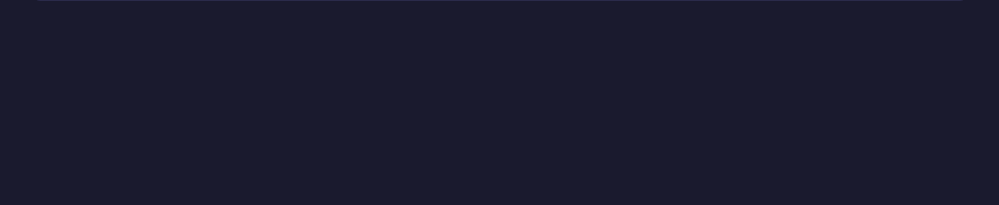
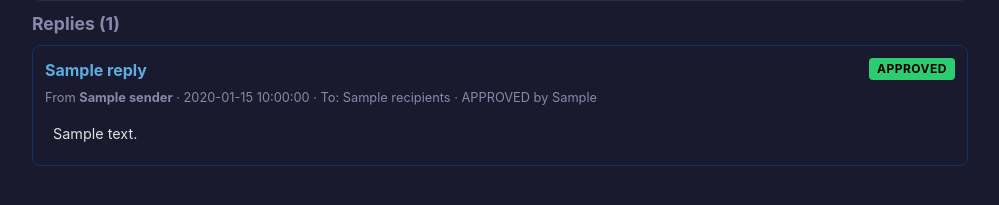
Before and after one commit to strommy76/delphi-broker, a FastAPI app: template src/delphi_broker/templates/message_detail.html in a window 1280 px wide. Shown: the part 220-425 px from the top of the page, without its empty margins (140-1139 px from the left). Run offline with FastAPI, Linux system fonts and the light colour scheme; the template is opened without the code that fills it: most values are stand-ins (such as "Sample title", 1, 10 or a date in 2020).

Commit message:
Add threaded conversation view to channel and message detail UI
Channel view now groups replies under parent messages with visual
indentation and reply counts. Message detail shows replies inline.
Added parent_id index for efficient reply lookups.

Co-Authored-By: Claude Opus 4.6 <noreply@anthropic.com>

```diff
--- a/src/delphi_broker/database.py
+++ b/src/delphi_broker/database.py
@@ -45,6 +45,7 @@ CREATE INDEX IF NOT EXISTS idx_messages_channel ON messages(channel);
 CREATE INDEX IF NOT EXISTS idx_messages_status ON messages(status);
 CREATE INDEX IF NOT EXISTS idx_messages_sender ON messages(sender);
 CREATE INDEX IF NOT EXISTS idx_messages_submitted_at ON messages(submitted_at);
+CREATE INDEX IF NOT EXISTS idx_messages_parent_id ON messages(parent_id);
 """
 
 
@@ -240,6 +241,14 @@ def ack_message(conn: sqlite3.Connection, message_id: str, agent_id: str) -> Opt
     return get_message(conn, message_id)
 
 
+def list_replies(conn: sqlite3.Connection, parent_id: str) -> list[dict]:
+    cur = conn.execute(
+        "SELECT * FROM messages WHERE parent_id = ? ORDER BY submitted_at ASC",
+        (parent_id,),
+    )
+    return [_row_to_dict(row) for row in cur.fetchall()]
+
+
 def list_agents(conn: sqlite3.Connection) -> list[dict]:
     cur = conn.execute("SELECT * FROM agents ORDER BY last_seen DESC")
     return [dict(row) for row in cur.fetchall()]
--- a/src/delphi_broker/static/style.css
+++ b/src/delphi_broker/static/style.css
@@ -182,6 +182,23 @@ textarea {
   font-weight: 600;
 }
 
+.thread {
+  margin-top: 8px;
+  padding-left: 16px;
+  border-left: 2px solid var(--accent);
+}
+.reply-card {
+  margin-bottom: 6px;
+  background: var(--bg);
+  border-color: var(--accent);
+}
+.reply-card:hover { background: var(--surface); }
+.reply-count {
+  font-size: 0.75rem;
+  color: var(--text-muted);
+  margin-left: 8px;
+}
+
 @media (max-width: 480px) {
   body { padding: 8px; }
   .card-header { flex-direction: column; }
--- a/src/delphi_broker/templates/message_detail.html
+++ b/src/delphi_broker/templates/message_detail.html
@@ -35,4 +35,24 @@
 {% if msg.parent_id %}
 <p><a href="/web/message/{{ msg.parent_id }}">&larr; Parent message</a></p>
 {% endif %}
+
+{% if replies %}
+<h2>Replies ({{ replies | length }})</h2>
+{% for reply in replies %}
+<div class="card reply-card {% if reply.priority == 'urgent' %}card-urgent{% endif %}">
+  <div class="card-header">
+    <div>
+      <a href="/web/message/{{ reply.message_id }}"><strong>{{ reply.subject or '(no subject)' }}</strong></a>
+    </div>
+    <span class="badge badge-{{ reply.status | lower }}">{{ reply.status }}</span>
+  </div>
+  <div class="card-meta">
+    From <strong>{{ reply.sender }}</strong> &middot; {{ reply.submitted_at[:19] }}
+    {% if reply.recipients != '*' %} &middot; To: {{ reply.recipients }}{% endif %}
+    {% if reply.decided_by %} &middot; {{ reply.status }} by {{ reply.decided_by }}{% endif %}
+  </div>
+  <div class="card-body">{{ reply.body_html | safe }}</div>
+</div>
+{% endfor %}
+{% endif %}
 {% endblock %}
```
Also changed, not shown: src/delphi_broker/routes/web.py (+20 -3 lines), src/delphi_broker/templates/channel.html (+20 -0 lines).
